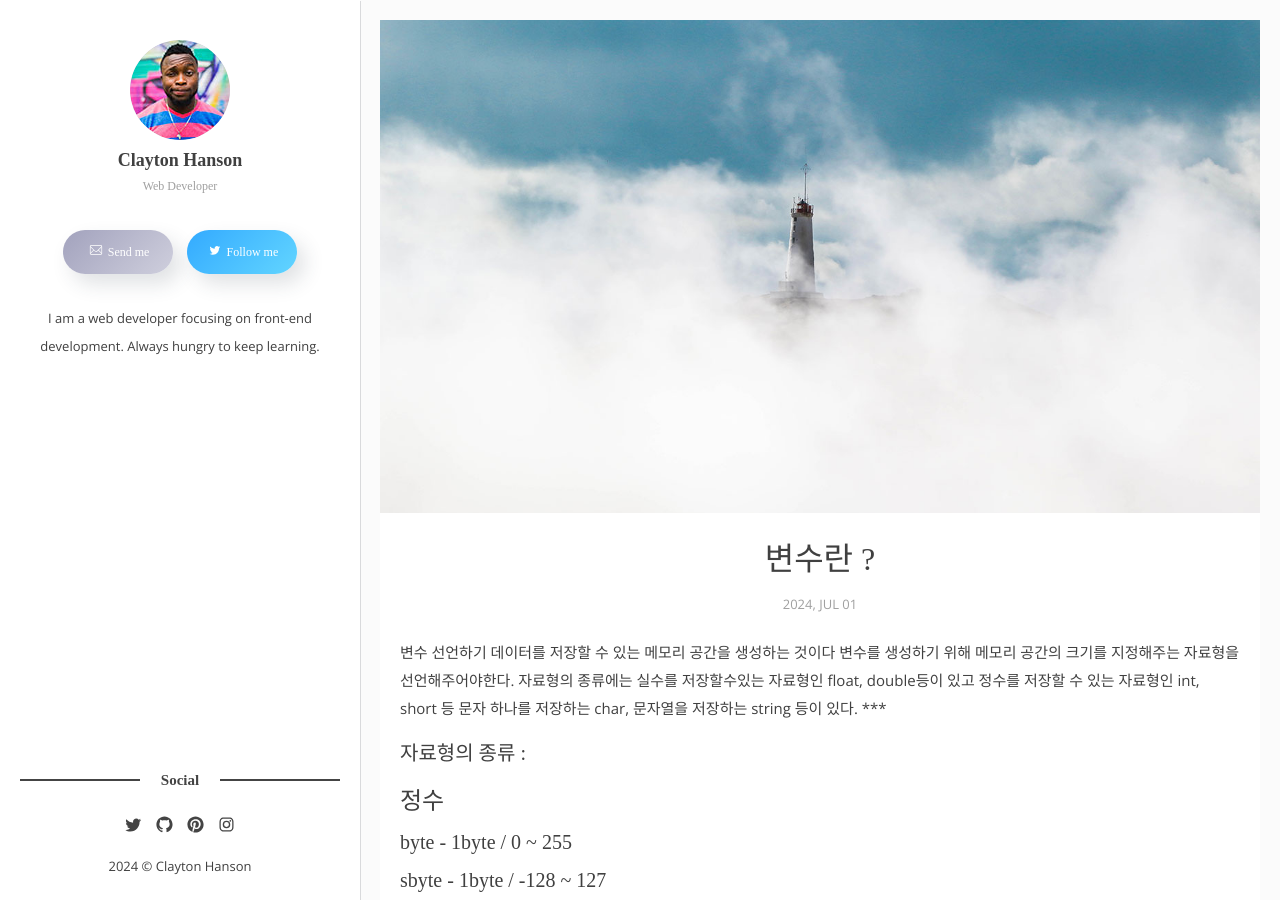
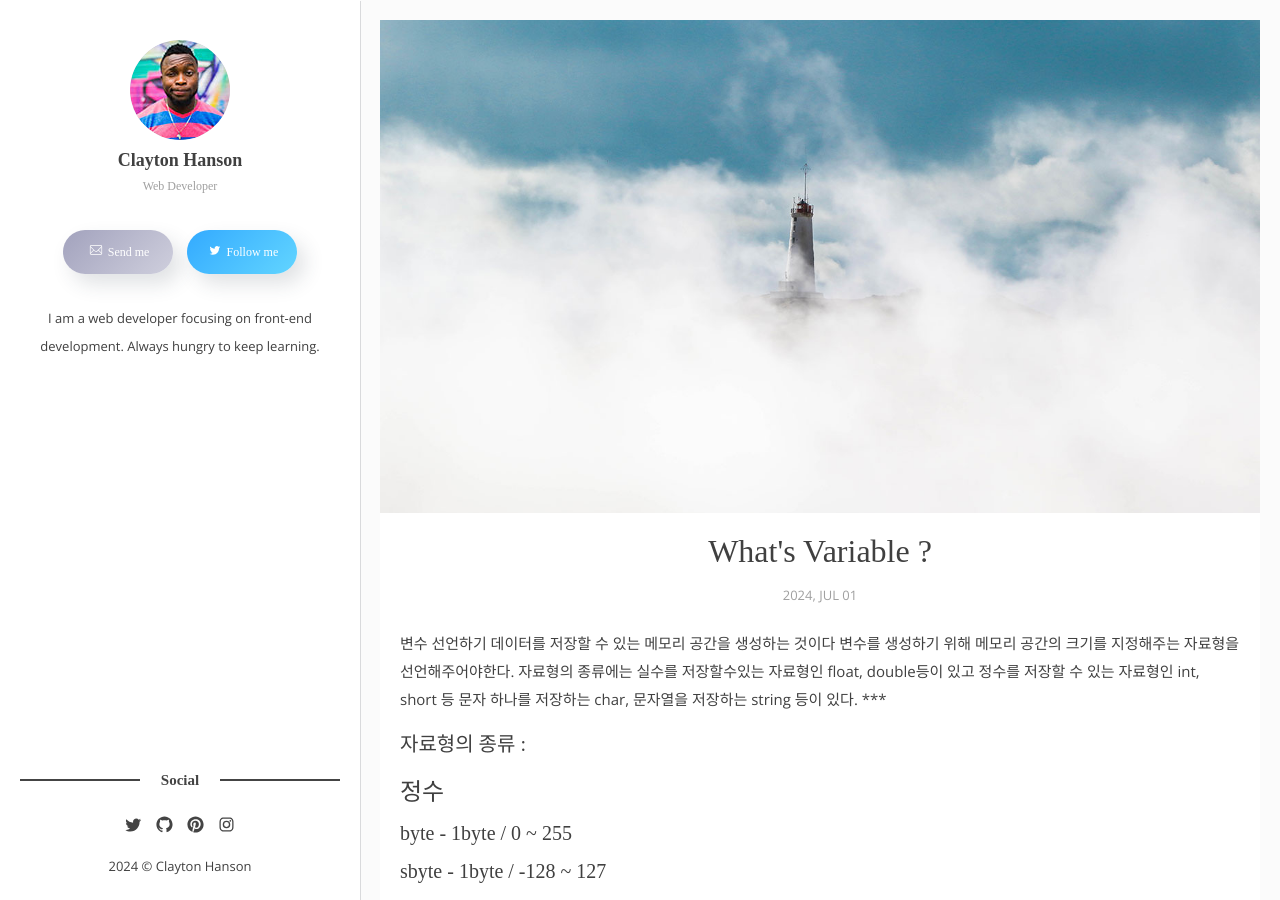
Before and after one commit to Choi-youngchan/Choi-youngchan.github.io, a Jekyll site: the page built from _posts/2024-07-01-variable.markdown, in a window 1280 px wide and 900 px high. Built offline with Jekyll 4.4.1, drawn with Linux system fonts in a browser that asks for light colours; some web fonts are replaced; comment, search, counter and statistics services are not loaded.

Commit message:
Update 2024-07-01-variable.markdown

```diff
--- a/_posts/2024-07-01-variable.markdown
+++ b/_posts/2024-07-01-variable.markdown
@@ -1,6 +1,6 @@
 ---
 layout: post
-title: 변수란 ?
+title: What's Variable ?
 image: 8.jpg
 date: 2024-07-01 14:00:20 +0200
 tags: C#
```
